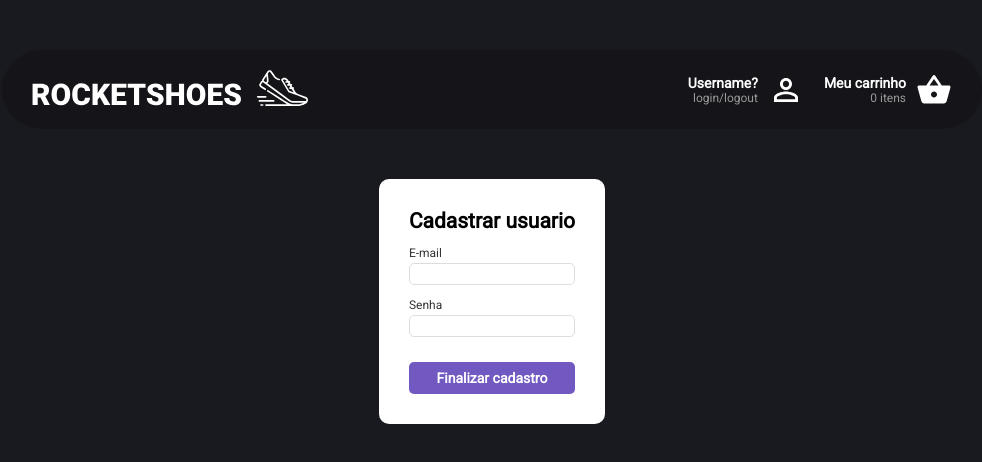
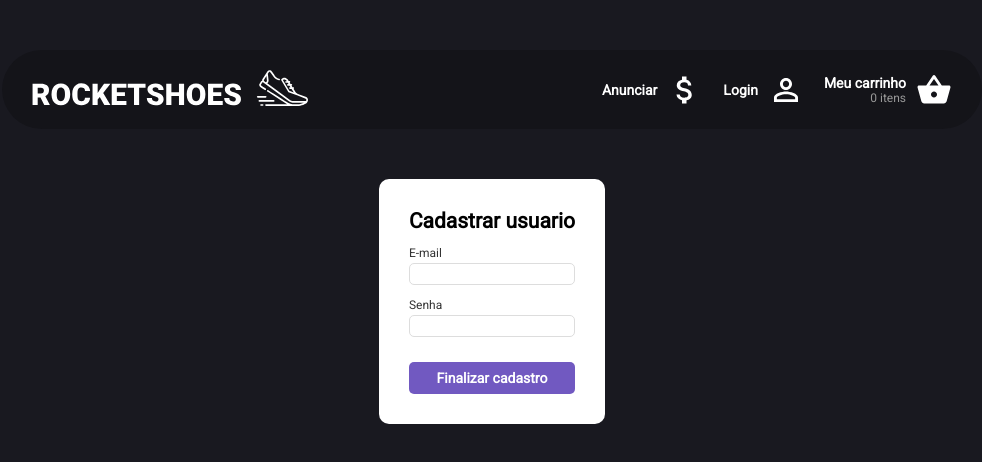
Before and after one commit to ricardo-rp/shoestore, a React (Create React App) app: page /signup in a window 1280 px wide. Shown: the top 462 px of the page, without its empty margins (148-1130 px from the left). Built offline with nearby package versions, Linux system fonts and the light colour scheme.

Commit message:
Link to new product page

```diff
--- a/src/components/Header/index.js
+++ b/src/components/Header/index.js
@@ -2,9 +2,13 @@ import React from "react";
 import { Link } from "react-router-dom";
 import { connect } from "react-redux";
 
-import { MdShoppingBasket, MdPersonOutline } from "react-icons/md";
+import {
+  MdShoppingBasket,
+  MdPersonOutline,
+  MdAttachMoney
+} from "react-icons/md";
 
-import { Container, Cart, User } from "./styles";
+import { Container, Cart, User, Sell } from "./styles";
 
 import logo from "../../assets/images/logo.svg";
 
@@ -15,10 +19,16 @@ function Header({ cartSize }) {
         <img src={logo} alt="blacksheepshoes" />
       </Link>
       <div>
+        <Sell to="/new_product">
+          <div>
+            <strong>Anunciar</strong>
+          </div>
+          <MdAttachMoney size={36} color="#fff" />
+        </Sell>
         <User to="/login">
           <div>
-            <strong>Username?</strong>
-            <span>login/logout</span>
+            <strong>Login</strong>
+            <span></span>
           </div>
           <MdPersonOutline size={36} color="#fff" />
         </User>
--- a/src/components/Header/styles.js
+++ b/src/components/Header/styles.js
@@ -16,6 +16,34 @@ export const Container = styled.header`
 
   div {
     display: flex;
+  }
+`;
+
+export const Sell = styled(Link)`
+  display: flex;
+  align-items: center;
+  text-decoration: none;
+  transition: opacity 0.2s;
+  margin-right: 20px;
+
+  &:hover {
+    opacity: 0.7;
+  }
+
+  div {
+    text-align: right;
+    margin-right: 10px;
+    flex-direction: column;
+
+    strong {
+      display: block;
+      color: #fff;
+    }
+
+    span {
+      font-size: 12px;
+      color #999;
+    }
   }
 `;
 
--- a/src/pages/NewProduct/index.js
+++ b/src/pages/NewProduct/index.js
@@ -1,8 +1,6 @@
 import React, { Component } from "react";
-import { Link } from "react-router-dom";
 
 import { Container, ImageContainer } from "./styles";
-import { MdImage } from "react-icons/md";
 
 export default class Announce extends Component {
   state = {
--- a/src/pages/SignUp/index.js
+++ b/src/pages/SignUp/index.js
@@ -1,6 +1,4 @@
 import React, { Component } from "react";
-
-import axios from "axios";
 
 import { Container } from "./styles";
 import api from "../../services/api";
@@ -24,8 +22,6 @@ export default class SignUp extends Component {
   };
 
   render() {
-    const { email, password } = this.state;
-
     return (
       <Container>
         <div>
```
